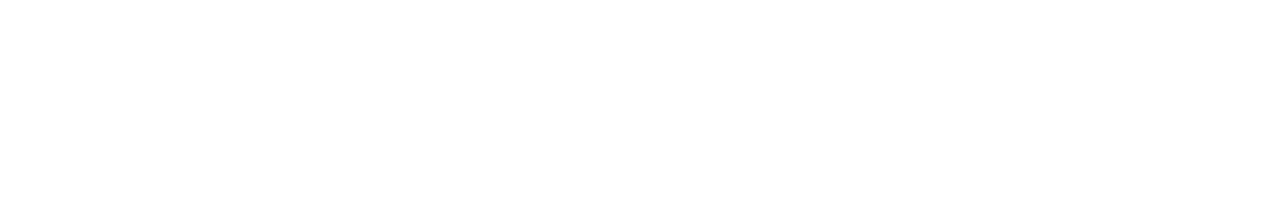
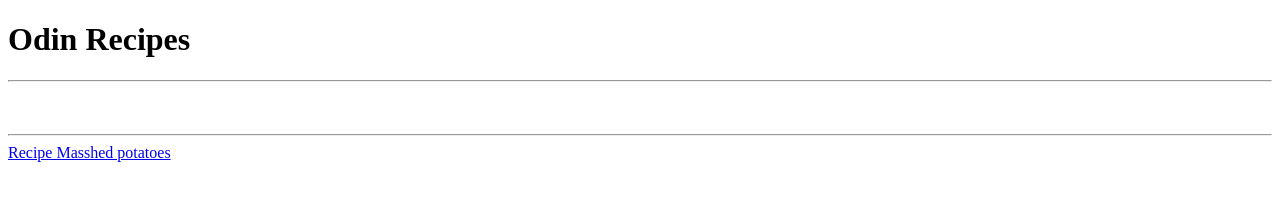
Before and after one commit to Bodokeyk/odin-recipes2023, a plain HTML site: page index.html in a window 1280 px wide. Drawn offline with Linux system fonts and the light colour scheme.

Commit message:
create basic link to other repices html

```diff
--- a/index.html
+++ b/index.html
@@ -6,6 +6,13 @@
     <title>Document</title>
 </head>
 <body>
-
+    <h1>
+        Odin Recipes
+    </h1>
+    <hr>
+    <br>
+    <br>
+    <hr>
+    <a href="recipes/purepapa.html">Recipe Masshed potatoes</a>
 </body>
 </html>
```
